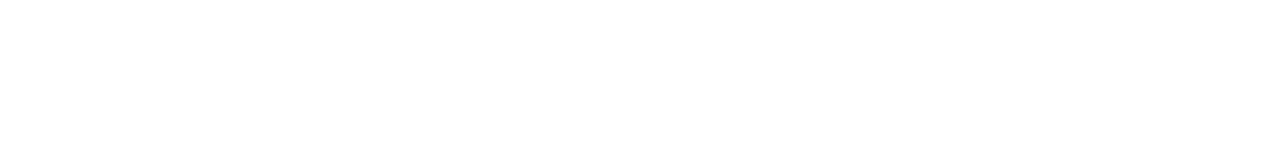
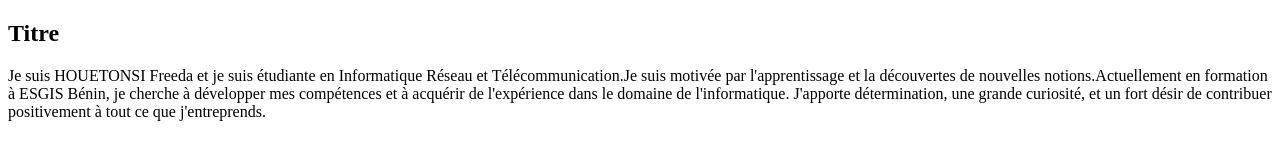
Before and after one commit to Nezukokmd/-mon-cv, a plain HTML site: page index.html in a window 1280 px wide. Drawn offline with Linux system fonts and the light colour scheme.

Commit message:
mise en place de la section description

```diff
--- a/index.html
+++ b/index.html
@@ -7,6 +7,12 @@
     <link rel="stylesheet" href="style.css">
 </head>
 <body>
+    <section id="titre">
+        <h1>Titre</h1>
+    </section>
+    <section id="description">
+        <p>Je suis HOUETONSI Freeda et je suis étudiante en Informatique Réseau et Télécommunication.Je suis motivée par l'apprentissage et la découvertes de nouvelles notions.Actuellement en formation à ESGIS Bénin, je cherche à développer mes compétences et à acquérir de l'expérience dans le domaine de l'informatique. J'apporte détermination, une grande curiosité, et un fort désir de contribuer positivement à tout ce que j'entreprends.</p>
 
+    </section>
 </body>
 </html>
```
